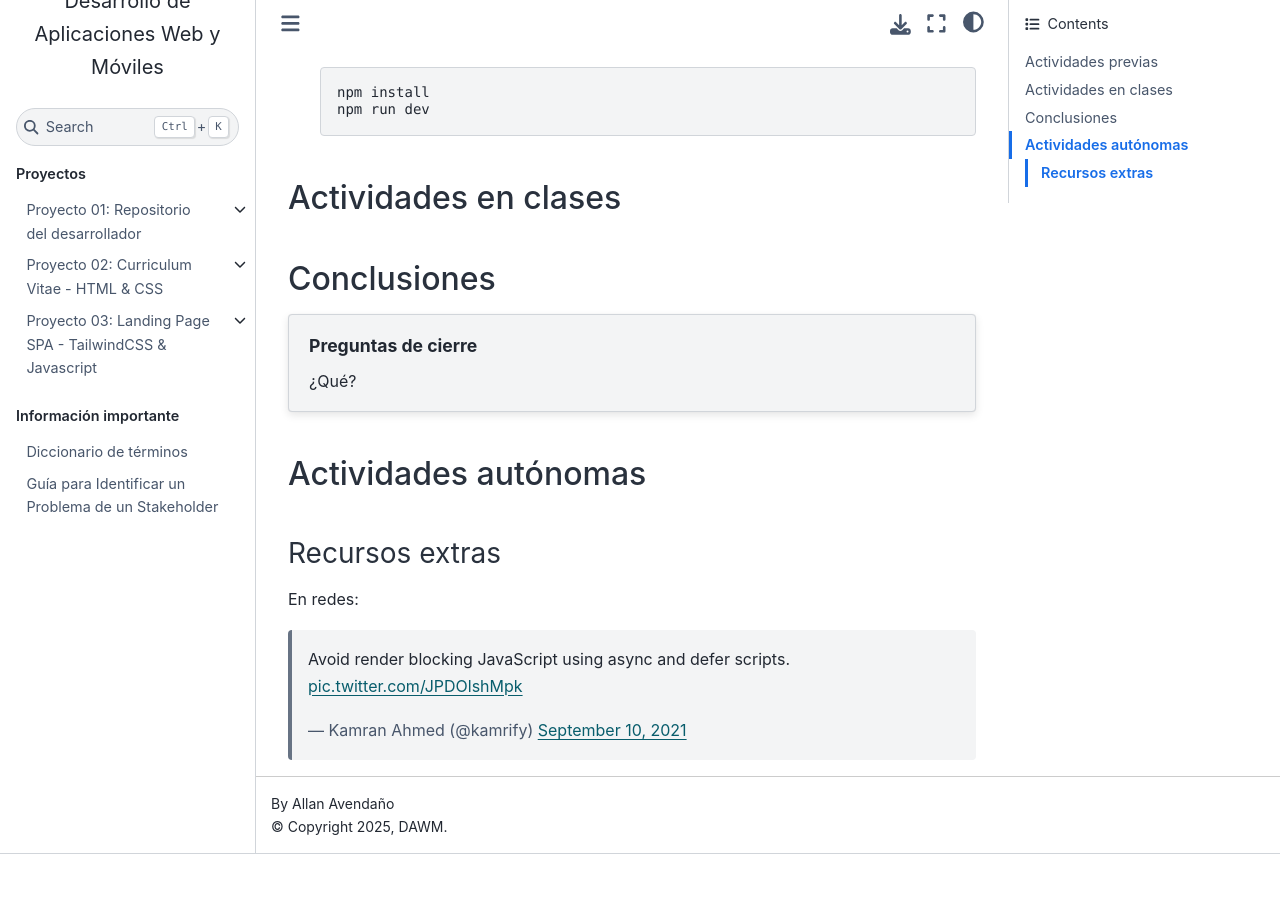
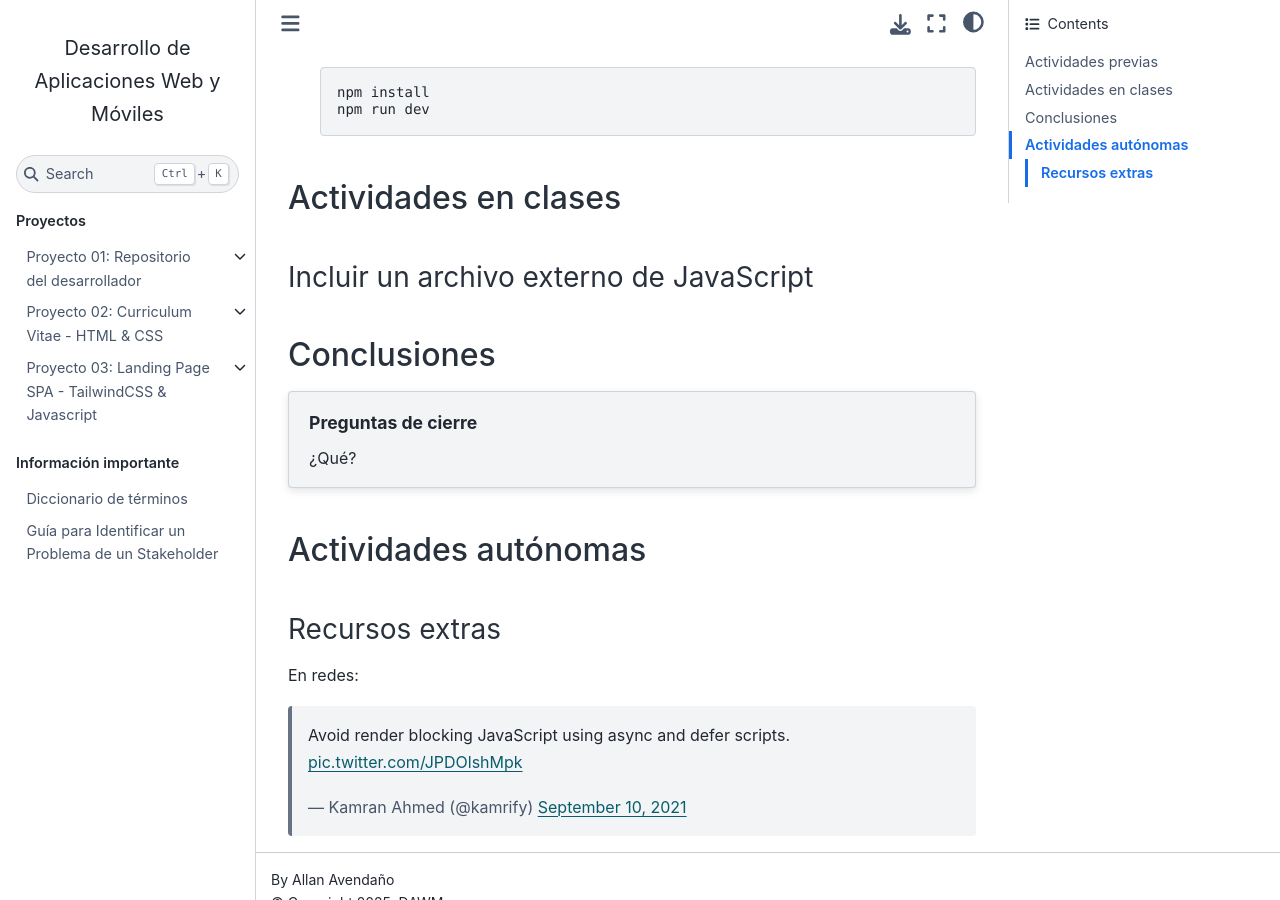
Before and after one commit to DAWMFIEC/DAWM-AI, a Sphinx documentation site: the page built from docs/source/guias/_temp/guia08.rst, in a window 1280 px wide and 900 px high, scrolled down 541 px. Built offline with Sphinx 7.4.7 and the Sphinx Book theme 1.1.4, drawn with Linux system fonts in a browser that asks for light colours; pages that are not in the unit, such as notebooks, are missing from menus; comment, search, counter and statistics services are not loaded; before the commit the page ends 1395 px from its top, so only the background shows below that.

Commit message:
stand to gui08

```diff
--- a/docs/source/guias/_temp/guia08.rst
+++ b/docs/source/guias/_temp/guia08.rst
@@ -30,6 +30,11 @@
 Actividades en clases
 =====================
 
+Incluir un archivo externo de JavaScript
+----------------------------------------
+
+
+
 Conclusiones
 ============
 
```
